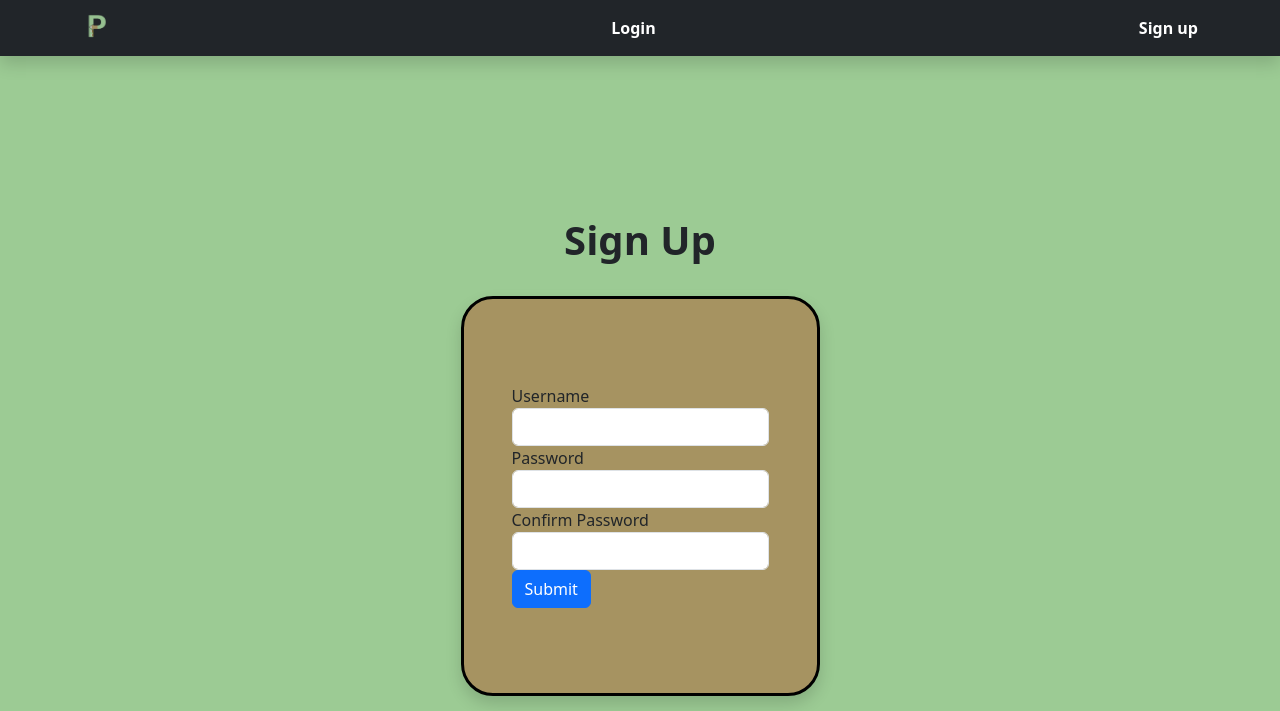
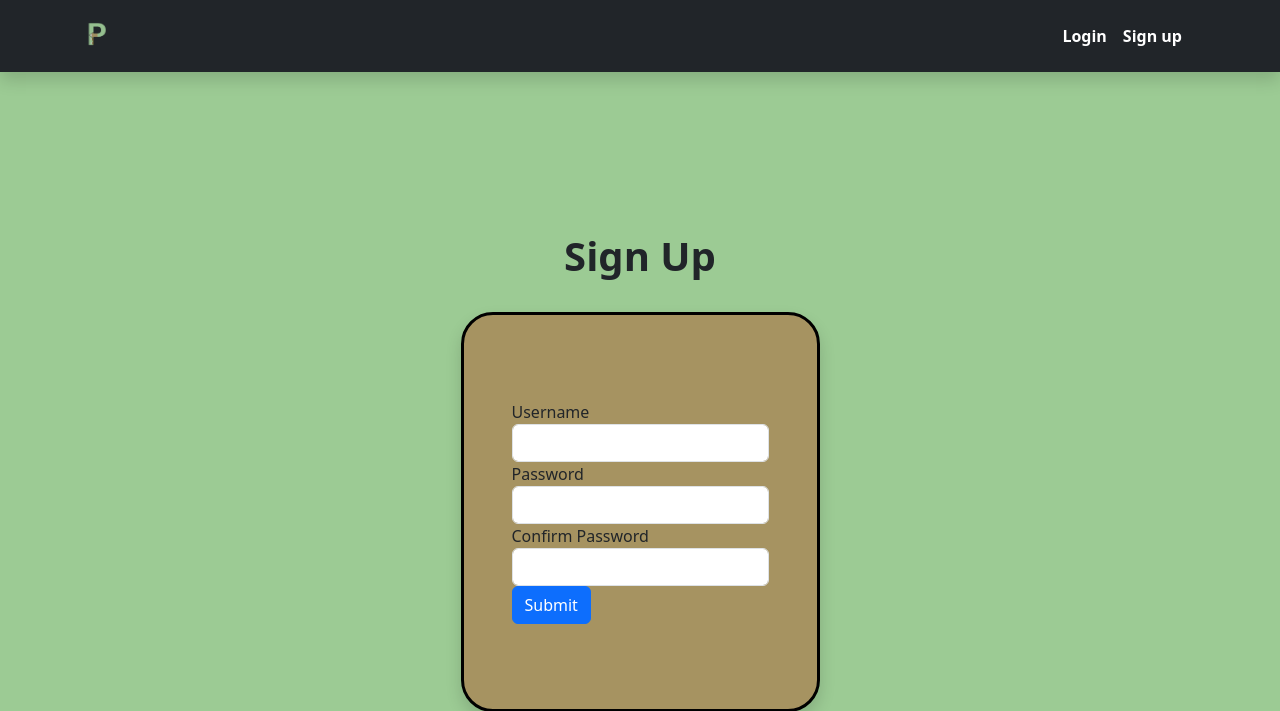
Before and after one commit to rushiljadia/Planify, a Flask app: page /sign-up in a window 1280 px wide. Shown: the top 711 px of the page. Run offline with Flask 3, Linux system fonts and the light colour scheme; some libraries are stand-ins or nearby versions.

Commit message:
Fixed Header Issue

```diff
--- a/app/templates/base.html
+++ b/app/templates/base.html
@@ -56,23 +56,25 @@
         {% else %}
         <p class="text-muted me-2 mt-2 text-center">Scheduling made easy</p>
         {% endif %} -->
+        <div class="d-flex p-3">
           <a
-          class="nav-link d-flex text-white fw-semibold"
+            class="nav-link d-flex text-white fw-semibold pe-2"
             href="{{ url_for('auth.login') }}"
-          >Login</a
-        >
+            >Login
+          </a>
           <a
-          class="nav-link d-flex text-white fw-semibold"
+            class="nav-link d-flex text-white fw-semibold ps-2"
             href="{{ url_for('auth.sign_up') }}"
             >Sign up</a
           >
-      </div>
           <!-- Container wrapper -->
           {% if current_user.is_authenticated %}
           <a href="/logout" class="btn btn-primary" tabindex="1"
             ><span class="material-symbols-outlined"> logout </span></a
           >
           {% endif %}
+        </div>
+      </div>
     </nav>
 
     {% block content %}{% endblock %}
```
Lines whose indentation alone changed are shown as unchanged.
